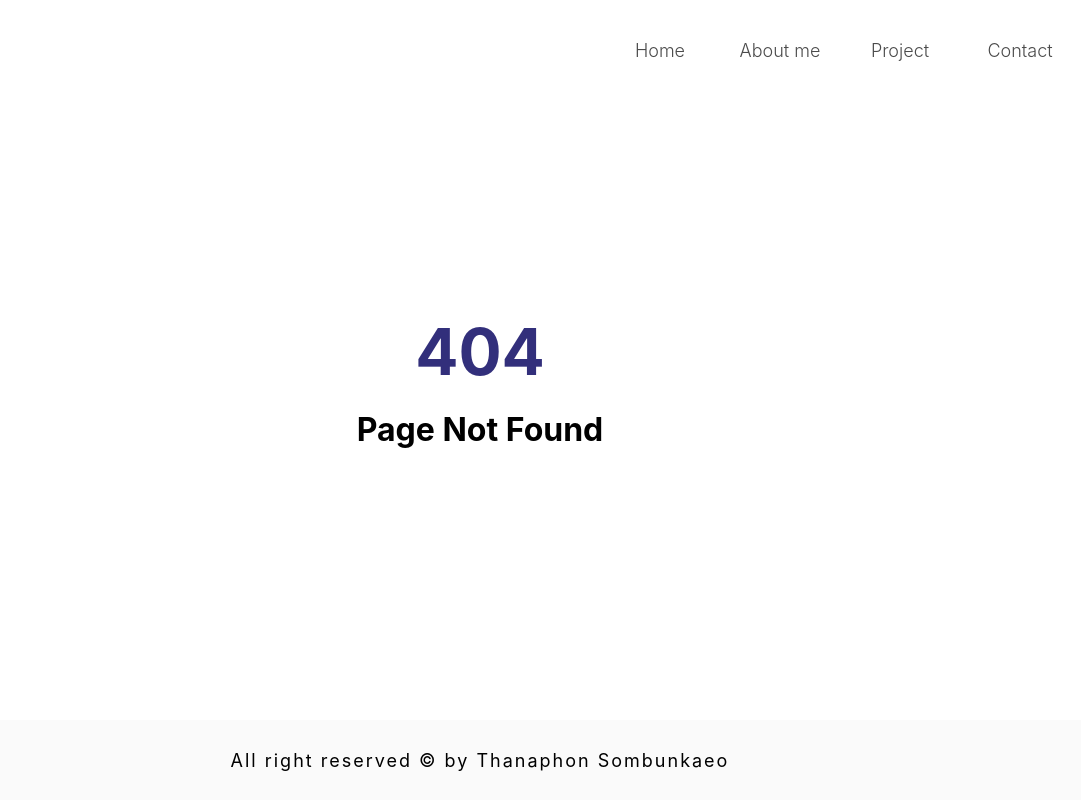
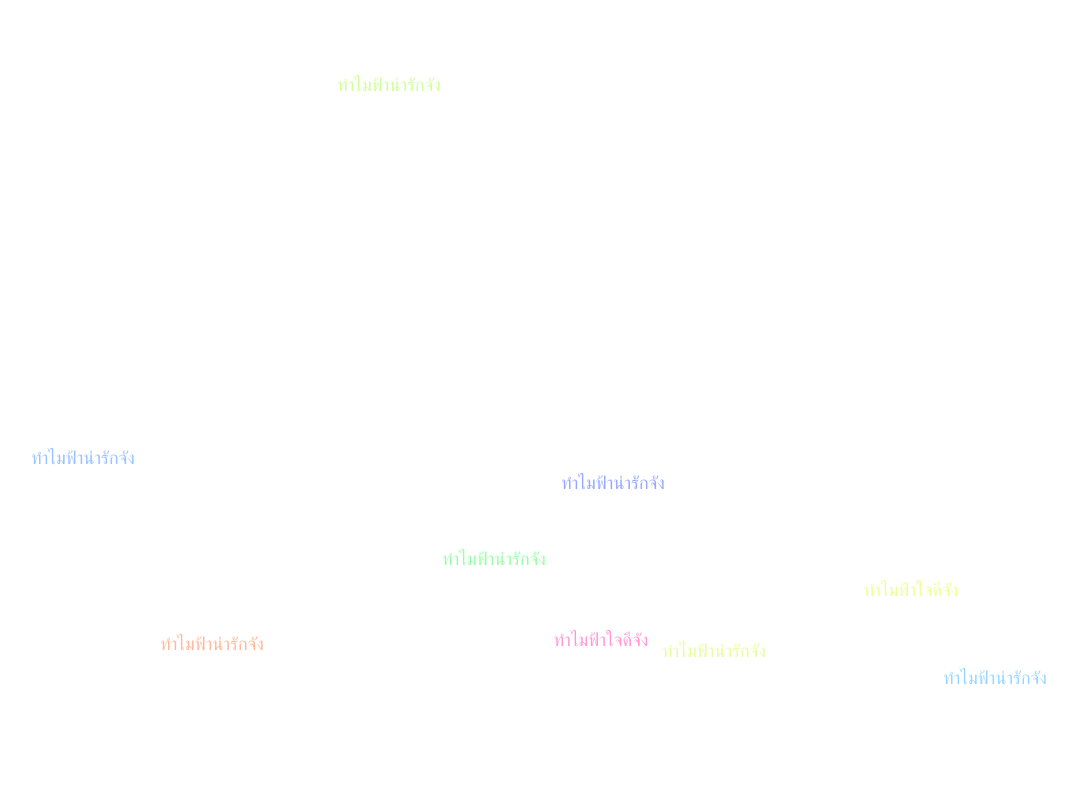
Before and after one commit to boyplus/boyplus.github.io, a Next.js app: page /fah/cute in a window 1280 px wide. Before the commit this address had no page. Shown: the whole page, without its empty margins (160-1241 px from the left). Built offline with nearby package versions, Linux system fonts and the light colour scheme.

Commit message:
add: cute

```diff
--- /dev/null
+++ b/pages/fah/cute.js
@@ -0,0 +1,50 @@
+import { Fragment, useEffect, useState } from 'react'
+import Head from 'next/head'
+
+const Cute = () => {
+  const [data, setData] = useState([])
+
+  function getColor() {
+    var hue = Math.floor(Math.random() * 360);
+    var pastel = 'hsl(' + hue + ', 100%, 80%)';
+    return pastel
+  }
+
+  useEffect(() => {
+    setTimeout(() => {
+      const rand = Math.random()
+      let word = 'ทำไมฟ้าน่ารักจัง'
+      if (rand <= 0.5) word = 'ทำไมฟ้าใจดีจัง'
+      setData([...data, { word, color: getColor(), top: Math.floor(Math.random() * window.innerHeight), left: Math.floor(Math.random() * window.innerWidth) }])
+    }, 600)
+  }, [data])
+
+  useEffect(() => {
+
+  }, [])
+  return <Fragment>
+    <Head>
+      <title>ทำไมฟ้าน่ารักจัง</title>
+      <link rel="icon" href="/favicon.ico" />
+      <meta name="title" content="Why fah is so cute"></meta>
+    </Head>
+    <div className="container">
+      {data.map((el, index) => {
+        return <p key={index} style={{
+          color: el.color, position: 'absolute',
+          top: el.top,
+          left: el.left,
+          transform: 'translate(-50%, -50%)'
+        }}>{el.word}</p>
+      })}
+    </div>
+    <style jsx>{`
+      .container{
+        width: 100vw;
+        height: 100vh;
+      }
+    `}</style>
+  </Fragment>
+}
+
+export default Cute
```
